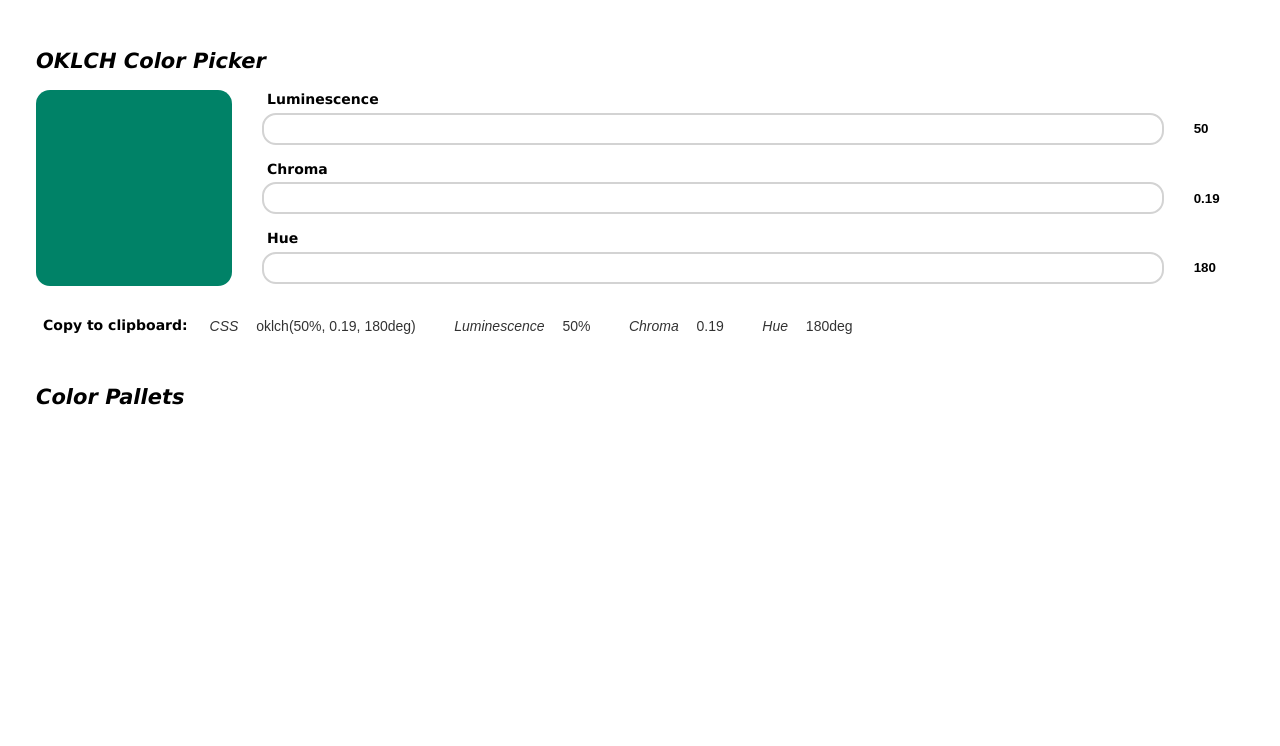
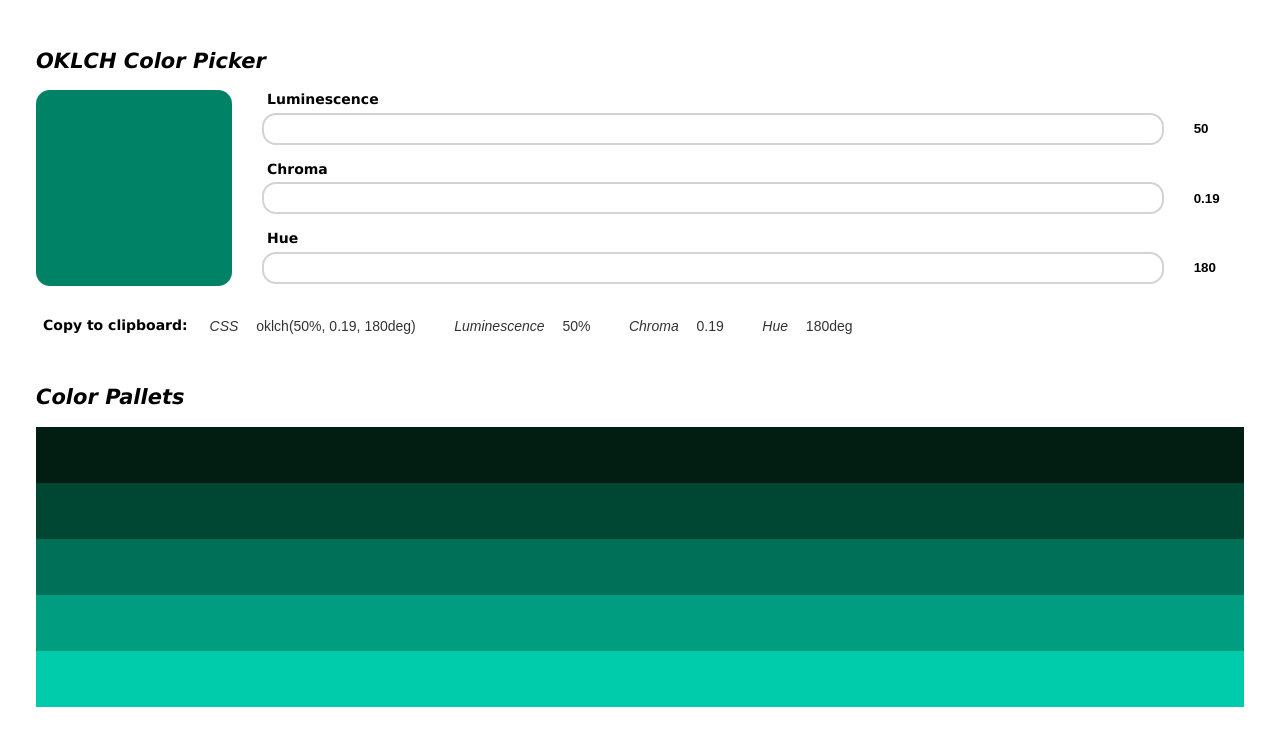
Before and after one commit to TheBigRoomXXL/tinycolorpicker, a plain HTML site: page index.html in a window 1280 px wide. Drawn offline with Linux system fonts and the light colour scheme.

Commit message:
feat: variable monochromatic color palette

```diff
--- a/index.html
+++ b/index.html
@@ -20,12 +20,6 @@
 
             --fg: oklch(90%, 0.01, var(--hue));
             --bg: oklch(15%, 0.01, var(--hue));
-
-            --monochrome-1: oklch(20%, 0.25, var(--hue));
-            --monochrome-2: oklch(35%, 0.25, var(--hue));
-            --monochrome-3: oklch(50%, 0.25, var(--hue));
-            --monochrome-4: oklch(65%, 0.25, var(--hue));
-            --monochrome-5: oklch(80%, 0.25, var(--hue));
 
             font-size: min(calc(0.5rem + 0.5vw), 14px);
         }
@@ -157,28 +151,43 @@
 
         /* ====== Pallets =========== */
 
-        .color-block {
+        .pallets-grid {
+            display: grid;
+            gap: 1rem;
+            grid-template-columns: repeat(auto-fit, minmax(12rem, 1fr));
+
+        }
+
+        .pallet .color-block {
             height: 4rem;
         }
 
-        .monochrome-1 {
-            background: var(--monochrome-1);
+        .pallet .color-block:nth-child(1) {
+            background: var(--color-1);
         }
 
-        .monochrome-2 {
-            background: var(--monochrome-2);
+        .pallet .color-block:nth-child(2) {
+            background: var(--color-2);
         }
 
-        .monochrome-3 {
-            background: var(--monochrome-3);
+        .pallet .color-block:nth-child(3) {
+            background: var(--color-3);
         }
 
-        .monochrome-4 {
-            background: var(--monochrome-4);
+        .pallet .color-block:nth-child(4) {
+            background: var(--color-4);
         }
 
-        .monochrome-5 {
-            background: var(--monochrome-5);
+        .pallet .color-block:nth-child(5) {
+            background: var(--color-5);
+        }
+
+        .monochromatic {
+            --color-1: oklch(from var(--color) calc(l/3 + 0.00) c h);
+            --color-2: oklch(from var(--color) calc(l/3 + 0.14) c h);
+            --color-3: oklch(from var(--color) calc(l/3 + 0.28) c h);
+            --color-4: oklch(from var(--color) calc(l/3 + 0.42) c h);
+            --color-5: oklch(from var(--color) calc(l/3 + 0.56) c h);
         }
     </style>
 </head>
@@ -283,14 +292,20 @@
         <h2>Color Pallets</h2>
         <div class="pallets-grid">
 
+            <div class="pallet monochromatic">
+                <div class="color-block"></div>
+                <div class="color-block"></div>
+                <div class="color-block"></div>
+                <div class="color-block"></div>
+                <div class="color-block"></div>
             </div>
-        <div>
-            <div class="color-block monochrome-1"></div>
-            <div class="color-block monochrome-2"></div>
-            <div class="color-block monochrome-3"></div>
-            <div class="color-block monochrome-4"></div>
-            <div class="color-block monochrome-5"></div>
+
+
         </div>
+
+    </section>
+
+
     <script>
         let l = 50;
         let c = 0.19;
```
Lines whose indentation alone changed are shown as unchanged.
